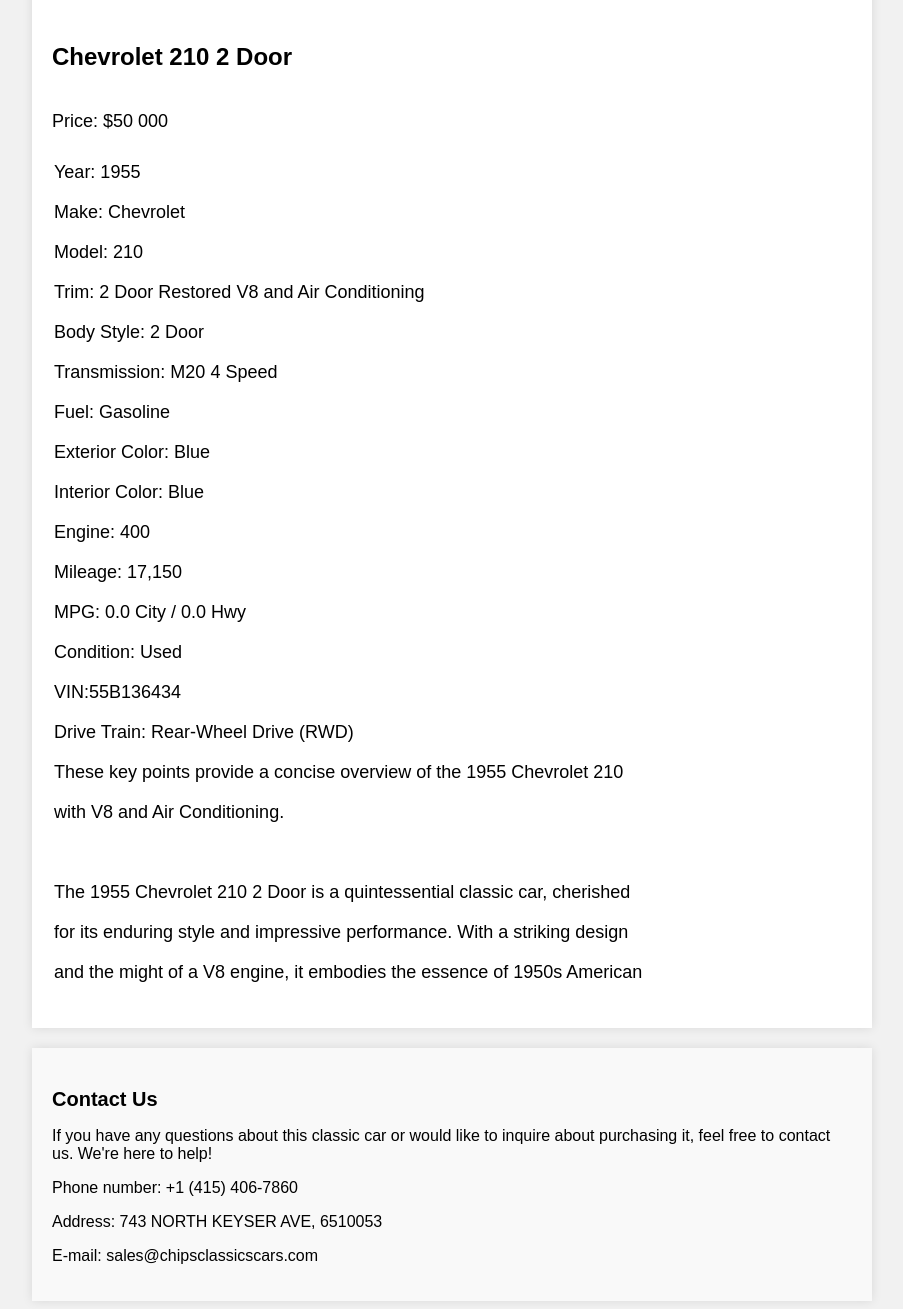
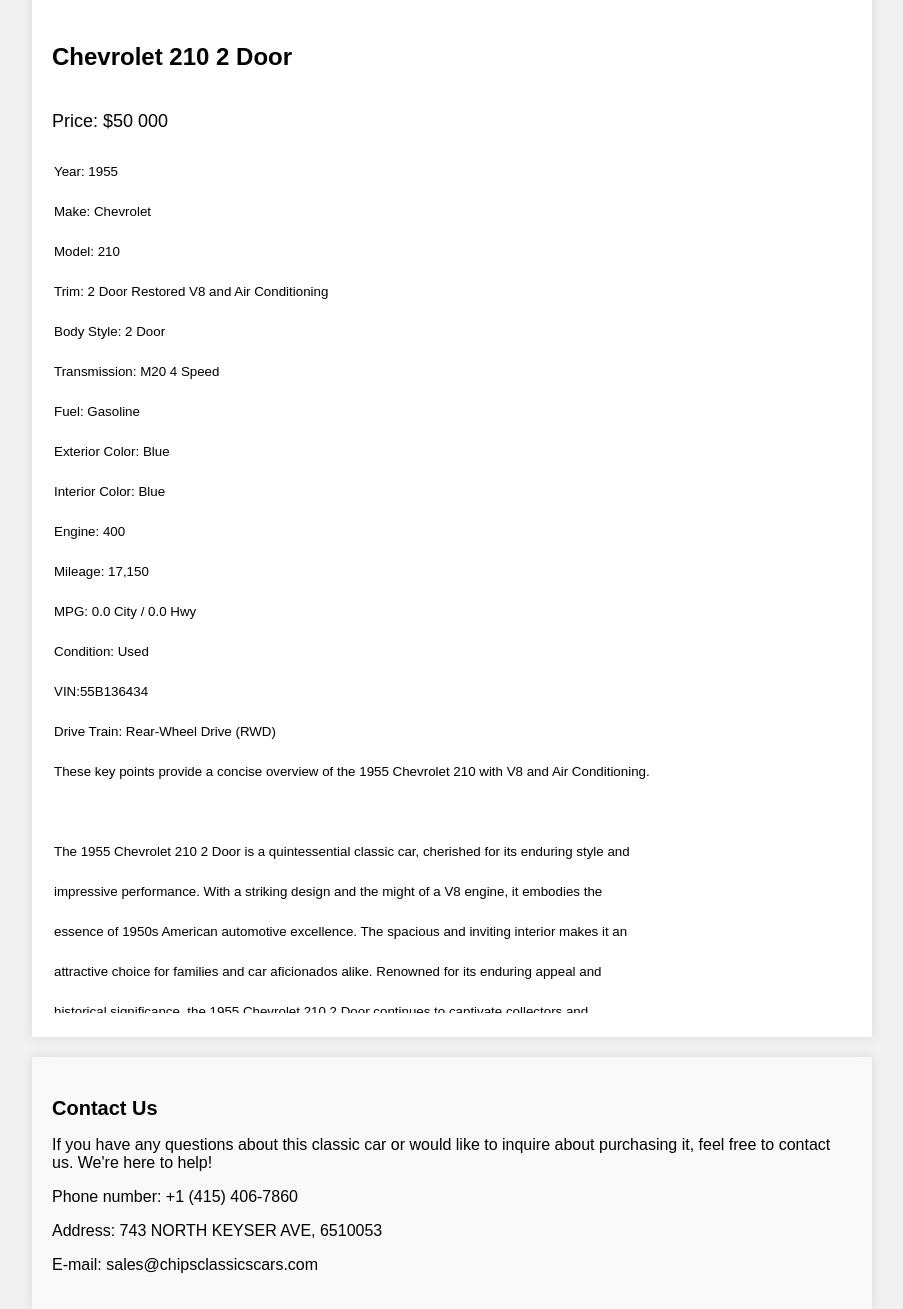
Before and after one commit to jimmiyjimi/111121212, a Django app: page /car_details/18/ in a window 1280 px wide. Shown: the part 496-1805 px from the top of the page, without its empty margins (188-1091 px from the left). Run offline with Django 4.2, Linux system fonts and the light colour scheme; data comes from the database, SQL or seed files in the repository; parts of the project's set-up code (start-up, migrations or seed data) failed here and were passed over.

Commit message:
update set the textarea on car details

```diff
--- a/home/templates/car_details.html
+++ b/home/templates/car_details.html
@@ -69,7 +69,21 @@
         <div class="card-body">
             <h5 class="card-title">{{ car.brand }} {{ car.model }}</h5>
             <p class="card-text">Price: ${{ car.price }}</p>
-            <textarea class="card-text" style="height: 850px; width: 600px; overflow-y: auto;resize: none;border: none; overflow: hidden ;background-color: transparent; font-family: 'Arial'; line-height: 40px" readonly>{{ car.short_info }}</textarea>
+            <textarea class="auto-resize-textarea" id="myTextarea" readonly>{{ car.short_info }}</textarea>
+
+<script>
+    // Get the textarea element
+    const textarea = document.getElementById('myTextarea');
+
+    // Add an event listener to the textarea for input changes
+    textarea.addEventListener('input', function () {
+        this.style.height = 'auto'; // Reset the height
+        this.style.height = (this.scrollHeight) + 'px'; // Set the height to fit the content
+    });
+
+    // Trigger the input event initially to set the initial height
+    textarea.dispatchEvent(new Event('input'));
+</script>
         </div>
     </div>
 </div>
@@ -95,6 +109,17 @@
             {% endfor %}
         </div>
     </div>
-
+ <style>
+        .auto-resize-textarea {
+            height: auto;
+            width: 600px;
+            overflow-y: hidden;
+            resize: none;
+            border: none;
+            background-color: transparent;
+            font-family: 'Arial';
+            line-height: 40px;
+        }
+    </style>
 </body>
 </html>
```
